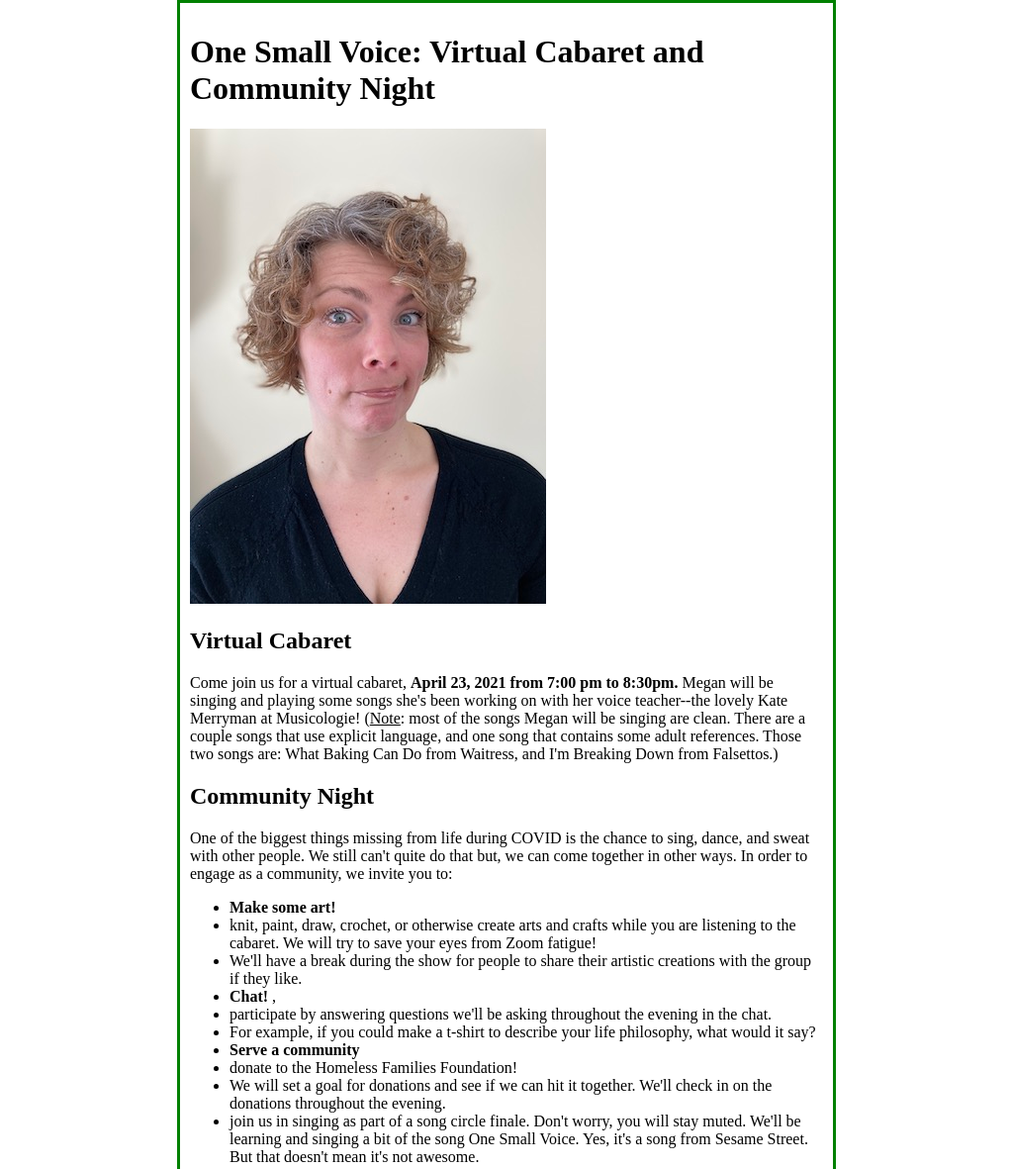
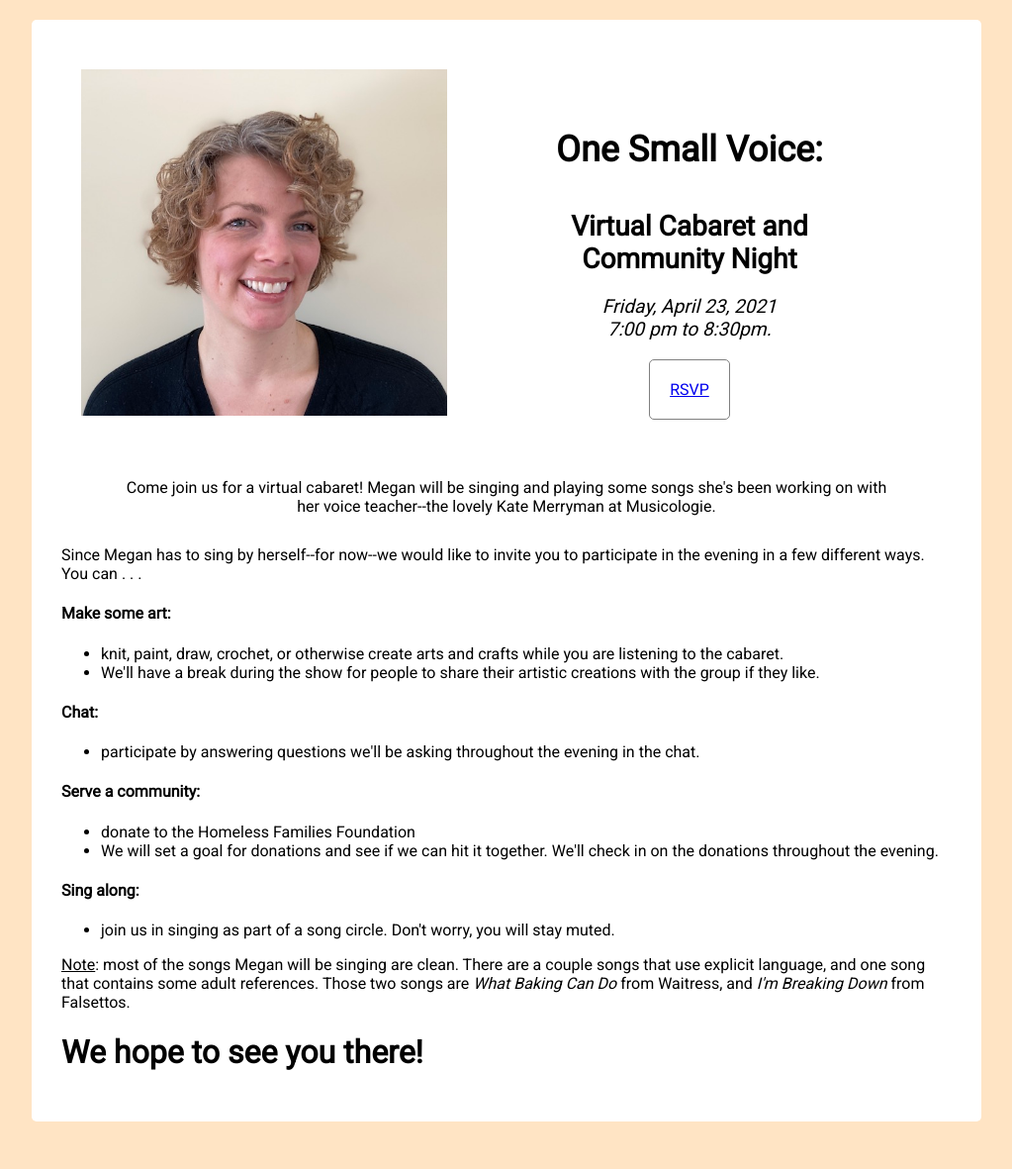
Before and after one commit to MRSOverly/onesmallvoicecabaret.com, a plain HTML site: page index.html in a window 1280 px wide. Shown: the top 1181 px of the page at 99% size, without its empty margins (128-1151 px from the left). After the commit the page ends 1141 px from the top, so only its background shows below. Drawn offline with Linux system fonts and the light colour scheme.

Commit message:
updated styles

```diff
--- a/index.html
+++ b/index.html
@@ -1,44 +1,148 @@
 <!DOCTYPE html>
 <html>
-  <head>
-    <style>body {
-      margin: auto;
-      width: 50%;
-      border: 3px solid green;
-      padding: 10px;
-    }</style>
-  <meta charset ="utf-8">
+
+<head>
+  <link rel="preconnect" href="https://fonts.gstatic.com">
+<link href="https://fonts.googleapis.com/css2?family=Roboto&display=swap" rel="stylesheet">
+  <style>
+    body {
+      margin-right: auto;
+      margin-left: auto;
+      width: 75%;
+      justify-content: center;
+      font-family: 'Roboto', sans-serif;
+      background-color: bisque;
+    }
+
+    .container {
+      display: flex;
+      border-radius: 5px;
+      flex-direction: column;
+      padding: 30px;
+      margin-top: 20px;
+      justify-content: center;
+      background-color: white;
+    }
+
+    .header-row {
+      display: flex;
+      flex-direction: row;
+      margin: 20px;
+      text-align: center;
+
+    }
+    .header-row img {
+      height: 350px;
+    }
+
+    .title-column {
+      display: flex;
+      flex-direction: column;
+      margin: 20px;
+      justify-content: center;
+      padding: 40px;
+      margin-top: 10;
+
+    }
+
+    .subtitle {
+      font-size: 1.75em;
+      font-weight: bold;
+      padding-top: 40px;
+      padding-bottom: 20px;
+    }
+
+    .date{
+      font-size: 1.20em;
+      font-style: italic;
+    }
+
+    .time{
+      font-size: 1.20em;
+      font-style: italic;
+      padding-bottom: 40px;
+    }
+
+    .title {
+      font-size: 2.25em;
+      font-weight: bold;
+    }
+
+    .description {
+      text-align: center;
+      margin-left: 60px;
+      margin-right: 60px;
+      margin-bottom: 30px;
+    }
+
+    .evite {
+      padding: 20px;
+      border-color: gray;
+      border-radius: 5px;
+      border-style: solid;
+      border-width: 1px;
+    }
+
+
+  </style>
+  <meta charset="utf-8">
   <title> One Small Voice: Virtual Cabaret and Community Night </title>
-  </head>
-  <body>
-    <h1> <strong>One Small Voice: Virtual Cabaret and Community Night</strong></h1>
+</head>
 
-   <img src = "images/Goofy.jpg"/>
+<body>
+  <div class="container">
 
-    <h2> Virtual Cabaret</h2>
-      <p> Come join us for a virtual cabaret, <strong>April 23, 2021 from 7:00 pm to 8:30pm.</strong> Megan will be singing and playing some songs she's been working on with her voice teacher--the lovely Kate Merryman at Musicologie! <break>(<u>Note</u>: most of the songs Megan will be singing are clean. There are a couple songs that use explicit language, and one song that contains some adult references. Those two songs are: What Baking Can Do from Waitress, and I'm Breaking Down from Falsettos.) </break></p>
 
-    <h2> Community Night</h2>
-    <p>One of the biggest things missing from life during COVID is the chance to sing, dance, and sweat with other people. We still can't quite do that but, we can come together in other ways. <break>
+    <div class="header-row">
+      <div><img src="images/smile.jpg" /></div>
+      <div class="title-column">
+        <div class="title"> One Small Voice:</div>
+        <div>
+          <div class="subtitle">Virtual Cabaret and Community Night</div>
+          <div class = "date">Friday, April 23, 2021 </div>
+          <div class = "time">7:00 pm to 8:30pm.</div>
+          <a class="evite" href="http://evite.me/ysMqqgkUv7" target="_blank">RSVP</a>
+        </div>
+      </div>
+    </div>
+    <div class="description">
+      Come join us for a virtual cabaret! Megan will be singing and playing some songs she's been working on with her voice teacher--the lovely Kate Merryman at Musicologie.
+    </div>
+    <div class="community-night">
 
-      In order to engage as a community, we invite you to:</break> <ul><li> <strong>Make some art!</strong>
+        Since Megan has to sing by herself--for now--we would like to invite you to participate in the evening in a few different ways. You can . . . </break>
 
-        <li>knit, paint, draw, crochet, or otherwise create arts and crafts while you are listening to the cabaret. We will try to save your eyes from Zoom fatigue! </li>
+      <h4><strong>Make some art:</strong></h4>
+      <ul>
+        <li>knit, paint, draw, crochet, or otherwise create arts and crafts while you are listening to the cabaret. </li>
+        <li>We'll have a break during the show for people to share their artistic creations with the group if they like.
+      </ul>
 
-        <li>We'll have a break during the show for people to share their artistic creations with the group if they like.</li>
+      <h4><strong>Chat:</strong></h4>
+      <ul>
+        <li>participate by answering questions we'll be asking throughout the evening in the chat.</li>
+      </ul>
 
-        <li> <strong>Chat!</strong> ,<li>participate by answering questions we'll be asking throughout the evening in the chat.
-          <li>For example, if you could make a t-shirt to describe your life philosophy, what would it say?</li>
+      <h4> <strong> Serve a community: </strong></h4>
+      <ul>
+        <li>donate to the Homeless Families Foundation </li>
+        <li>We will set a goal for donations and see if we can hit it together. We'll check in on the donations
+          throughout the evening.</li>
+        </ul>
 
-          <li> <strong> Serve a community </strong>
-            <li>donate to the Homeless Families Foundation! </li>
-            <li>We will set a goal for donations and see if we can hit it together. We'll check in on the donations throughout the evening.</li>
-
-            <li>join us in singing as part of a song circle finale. Don't worry, you will stay muted. We'll be learning and singing a bit of the song One Small Voice. Yes, it's a song from Sesame Street. But that doesn't mean it's not awesome.</li></ul> </p>
-
+      <h4> <strong>Sing along:</strong> </h4>
+      <ul>
+        <li>join us in singing as part of a song circle. Don't worry, you will stay muted. </li>
+      </ul>
+    </div>
+    <div>
+      <u>Note</u>: most of the songs Megan will be singing are clean. There are a couple songs that use explicit
+      language, and one song that contains some adult references. Those two songs are <em>What Baking Can Do </em> from
+      Waitress, and <em>I'm Breaking Down</em> from Falsettos.
+    </div>
     <h1>We hope to see you there!</h1>
-
-  </body>
+  </div>
+</body>
 
 
 
```
Also changed, not shown: Images/smile.jpg (added).
